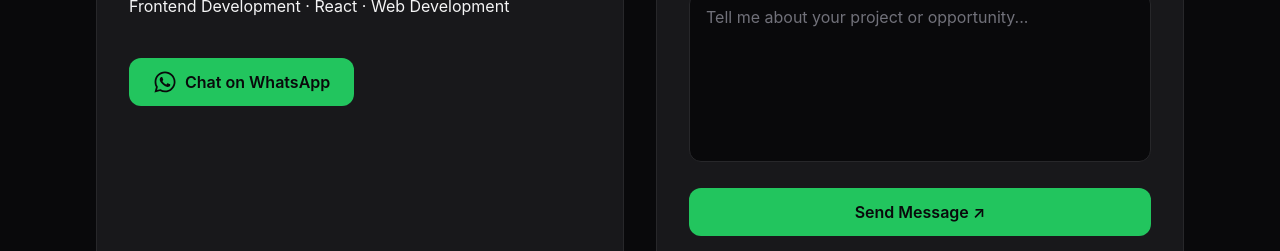
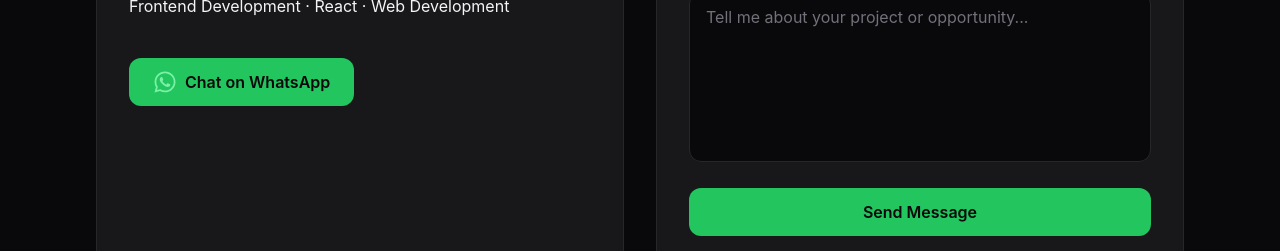
Before and after one commit to hardik10-debug/React-Portfolio-2026, a React (Vite) app: page /contact in a window 1280 px wide. Shown: the part 701-952 px from the top of the page. Built offline with nearby package versions, Linux system fonts and the light colour scheme.

Commit message:
bg-update

```diff
--- a/src/pages/Contact.jsx
+++ b/src/pages/Contact.jsx
@@ -155,7 +155,7 @@ const Contact = () => {
                 rel="noopener noreferrer"
                 className="inline-flex items-center justify-center px-6 py-3 rounded-xl bg-[#22C55E] text-[#09090B] font-semibold hover:bg-[#4ADE80] transition active:scale-95"
               >
-                <FaWhatsapp size={24} className="mr-2" />
+                <FaWhatsapp size={24} className="mr-2 text-green-300" />
                 Chat on WhatsApp
               </a>
             </div>
@@ -323,7 +323,7 @@ const Contact = () => {
                   type="submit"
                   className="w-full"
                 >
-                  {sending ? "Sending..." : "Send Message ↗"}
+                  {sending ? "Sending..." : "Send Message"}
                 </Button>
 
               </form>
```
